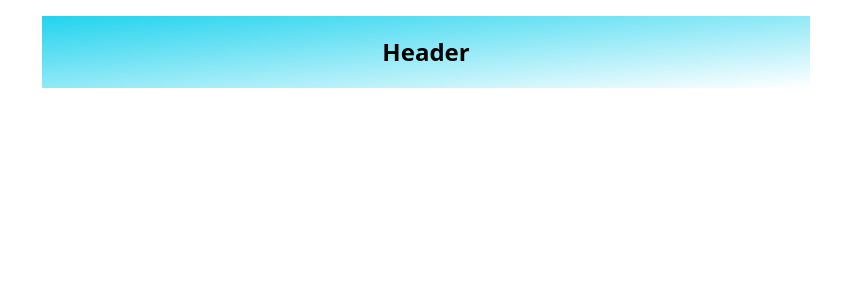
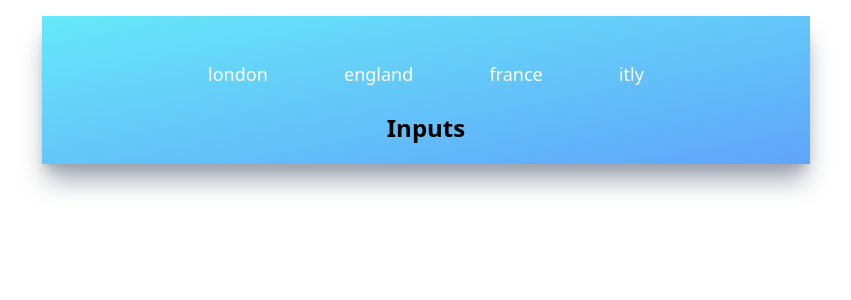
Before and after one commit to Naincyk01/Weather-App, a React (Create React App) app: page / in a window 1280 px wide. Shown: the top 300 px of the page, without its empty margins (214-1065 px from the left). Built offline with nearby package versions, Linux system fonts and the light colour scheme.

Commit message:
Adding Top Buttons  to the Header

```diff
--- a/src/App.js
+++ b/src/App.js
@@ -1,12 +1,14 @@
-
 import './App.css';
 import {FaHourglassStart} from "react-icons/fa";
+import TopButtons from './components/TopButtons';
+import Inputs from './components/Inputs';
 
 function App() {
   return (
-    <div className="mx-auto max-w-screen-md mt-4 py-5 px-32 bg-gradient-to-br from-cyan-400 t0-blue-700 h-fit  shadow-gray-400 text-center font-bold text-2xl">
-      Header
-
+    <div className="mx-auto max-w-screen-md mt-4 py-5 px-32 bg-gradient-to-br from-cyan-300 to-blue-400  h-fit
+    shadow-xl shadow-gray-400 text-center font-bold text-2xl">
+     <TopButtons/>
+     <Inputs/>
     </div>
   );
 }
--- /dev/null
+++ b/src/components/Inputs.js
@@ -0,0 +1,9 @@
+import React from 'react'
+
+const Inputs = () => {
+  return (
+    <div>Inputs</div>
+  )
+}
+
+export default Inputs
--- /dev/null
+++ b/src/components/TopButtons.js
@@ -0,0 +1,38 @@
+import React from "react";
+
+
+
+function TopButtons(){
+    const cities =[
+     {
+         id:1,
+    title:"london"
+     },
+     {
+         id:2,
+    title:"england"
+     },
+     {
+         id:3,
+    title:"france"
+     },
+     {
+         id:4,
+    title:"itly"
+     }
+    ]
+
+
+
+  return (
+    <div className="flex items-center justify-around my-6">
+        {cities.map((city)=>(
+<button key={city.id} className="text-white text-lg font-medium">
+    {city.title}
+    </button>
+        ))}
+        </div>
+  )
+}
+
+export default TopButtons;
```
